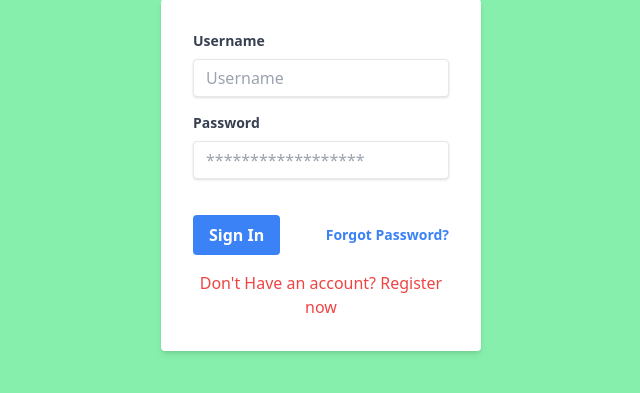
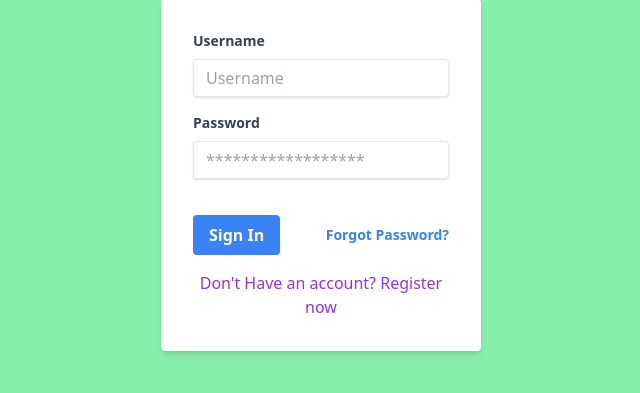
Before and after one commit to henedy10/complete_login_form, a PHP site: page / in a window 1280 px wide. Shown: the part 217-610 px from the top of the page, without its empty margins (319-959 px from the left). Run offline with PHP 8.4, Linux system fonts and the light colour scheme; some libraries are stand-ins or nearby versions.

Commit message:
new change

```diff
--- a/index.php
+++ b/index.php
@@ -4,6 +4,7 @@ session_start();
   include("db.php");
   $passwordErr=$nameErr=$specialErr="";
   $name=$password="";
+
   if(isset($_POST['signin'])){
 
     // username field
@@ -75,7 +76,7 @@ if(isset($_POST['signin'])){
         Forgot Password?
       </a>
     </div>
-    <div class="text-red-500 mt-4 text-center hover:text-blue-800"><a href="signup.php">Don't Have an account? Register now</a></div>
+    <div class="text-purple-600 mt-4 text-center hover:text-red-600"><a href="signup.php">Don't Have an account? Register now</a></div>
   </form>
 </div>
 </body>
```
Lines whose indentation alone changed are shown as unchanged.
